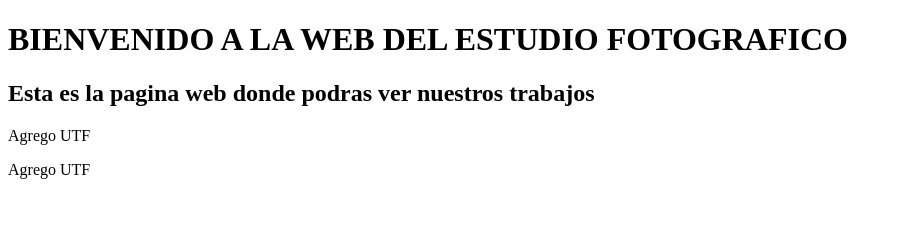
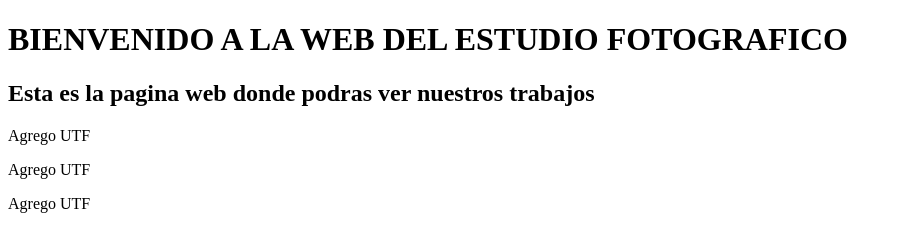
Before and after one commit to LuisTorres117/pagina-web, a plain HTML site: page index.html in a window 1280 px wide. Shown: the whole page, without its empty margins (0-902 px from the left). Drawn offline with Linux system fonts and the light colour scheme.

Commit message:
Se agrego parrafo3

```diff
--- a/index.html
+++ b/index.html
@@ -12,5 +12,6 @@
     <h2>Esta es la pagina web donde podras ver nuestros trabajos</h2>
     <p>Agrego UTF</p>
     <p>Agrego UTF</p>
+    <p>Agrego UTF</p>
 </body>
 </html>
```
